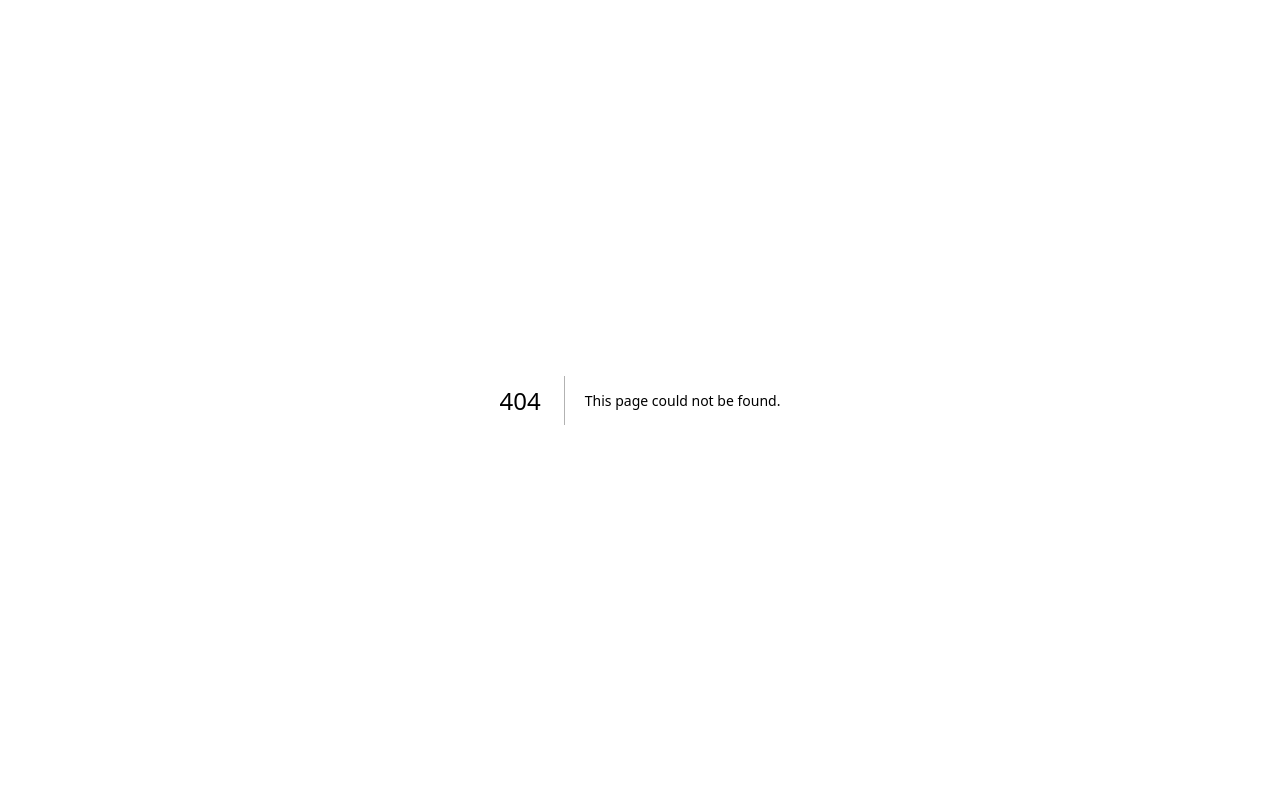
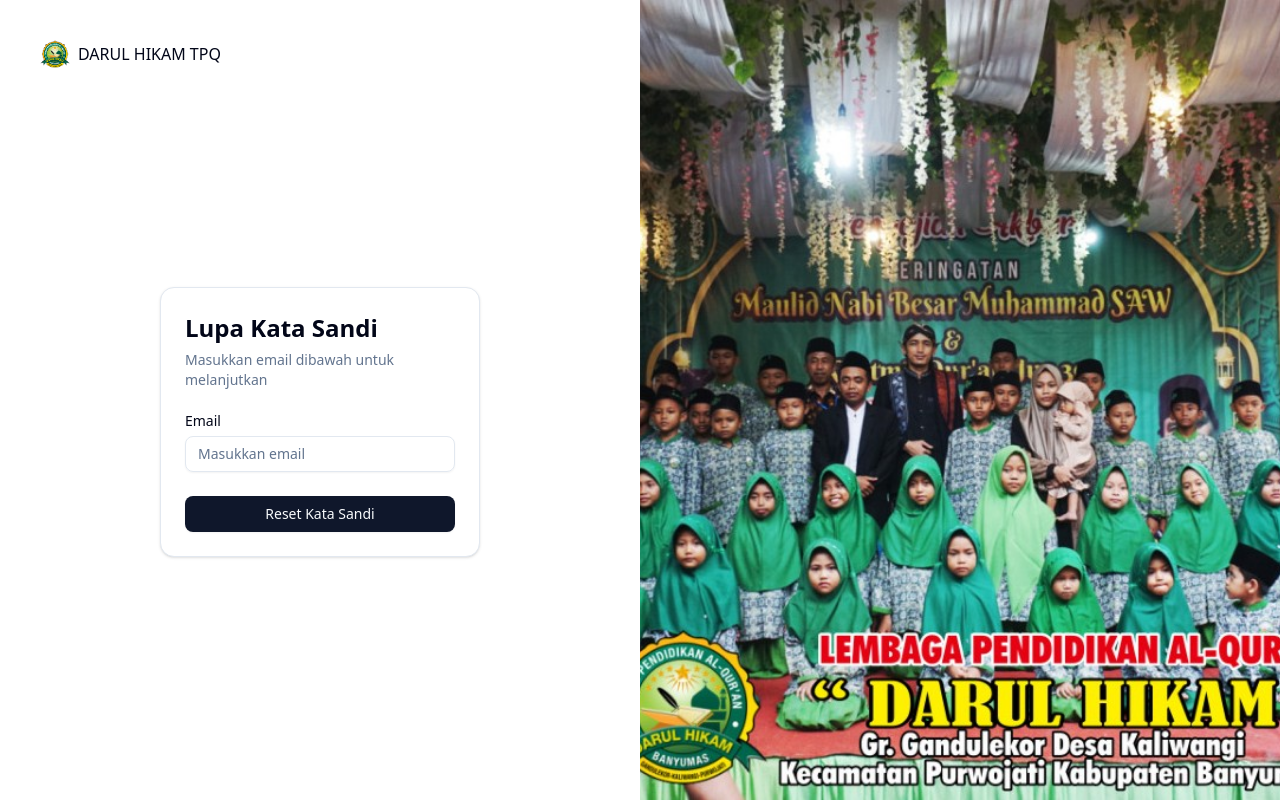
Before and after one commit to fahmiitmamul/darul-hikam-frontend, a Next.js app: page /lupa-sandi in a window 1280 px wide. Before the commit this address had no page. Built offline with nearby package versions, Linux system fonts and the light colour scheme.

Commit message:
update frontend

```diff
--- /dev/null
+++ b/app/(buku-pelajaran)/buku-pelajaran/page.jsx
@@ -0,0 +1,3 @@
+export default function BukuPelajaran() {
+  return <div></div>;
+}
--- /dev/null
+++ b/app/(kelembagaan)/mudir-atau-pimpinan/page.jsx
@@ -0,0 +1,3 @@
+export default function MudirAtauPimpinan() {
+  return <div>Mudir Atau Pimpinan</div>;
+}
--- /dev/null
+++ b/app/(kelembagaan)/profil/page.jsx
@@ -0,0 +1,3 @@
+export default function Profil() {
+  return <div>Profil</div>;
+}
--- /dev/null
+++ b/app/lupa-sandi/page.jsx
@@ -0,0 +1,38 @@
+import { ForgotPasswordForm } from "@/components/forgot-password";
+import Image from "next/image";
+import Link from "next/link";
+
+export default function LupaSandiPage() {
+  return (
+    <div className="grid min-h-svh lg:grid-cols-2">
+      <div className="flex flex-col gap-4 p-6 md:p-10">
+        <div className="flex justify-center gap-2 md:justify-start">
+          <Link href="/" className="flex items-center gap-2 font-medium">
+            <div>
+              <Image src="/darul-hikam.png" width={30} height={30} alt="Logo" />
+            </div>
+            DARUL HIKAM TPQ
+          </Link>
+        </div>
+        <div className="flex flex-1 items-center justify-center">
+          <div className="w-full max-w-xs">
+            <div className="flex flex-col gap-10">
+              <div>
+                <ForgotPasswordForm />
+              </div>
+            </div>
+          </div>
+        </div>
+      </div>
+      <div className="bg-muted relative hidden lg:block">
+        <Image
+          src="/darul-hikam-picture.jpeg"
+          width={1000}
+          height={1000}
+          alt="Image"
+          className="absolute inset-0 h-full w-full object-cover dark:brightness-[0.2]"
+        />
+      </div>
+    </div>
+  );
+}
--- /dev/null
+++ b/app/not-found.js
@@ -0,0 +1,26 @@
+import Link from "next/link";
+import { Button } from "@/components/ui/button";
+import { ArrowLeft } from "lucide-react";
+
+export default function NotFound() {
+  return (
+    <div className="flex flex-col items-center justify-center min-h-[calc(100vh-4rem)] px-4 text-center">
+      <div className="space-y-6 max-w-md">
+        <h1 className="text-6xl font-bold tracking-tighter sm:text-7xl">404</h1>
+        <h2 className="text-3xl font-semibold tracking-tight">
+          Halaman Tidak Ditemukan
+        </h2>
+        <p className="text-muted-foreground">
+          Maaf, kami tidak dapat menemukan halaman yang Anda cari. Halaman
+          tersebut mungkin telah dipindahkan, dihapus, atau tidak pernah ada.
+        </p>
+        <Button asChild size="lg" className="mt-4">
+          <Link href="/" className="flex items-center gap-2">
+            <ArrowLeft className="h-4 w-4" />
+            Kembali ke beranda
+          </Link>
+        </Button>
+      </div>
+    </div>
+  );
+}
--- /dev/null
+++ b/components/forgot-password.jsx
@@ -0,0 +1,44 @@
+import { cn } from "@/lib/utils";
+import { Button } from "@/components/ui/button";
+import {
+  Card,
+  CardContent,
+  CardDescription,
+  CardHeader,
+  CardTitle,
+} from "@/components/ui/card";
+import { Input } from "@/components/ui/input";
+import { Label } from "@/components/ui/label";
+
+export function ForgotPasswordForm({ className, ...props }) {
+  return (
+    <div className={cn("flex flex-col gap-6", className)} {...props}>
+      <Card>
+        <CardHeader>
+          <CardTitle className="text-2xl">Lupa Kata Sandi</CardTitle>
+          <CardDescription>
+            Masukkan email dibawah untuk melanjutkan
+          </CardDescription>
+        </CardHeader>
+        <CardContent>
+          <form>
+            <div className="flex flex-col gap-6">
+              <div className="grid gap-2">
+                <Label htmlFor="email">Email</Label>
+                <Input
+                  id="email"
+                  type="email"
+                  placeholder="Masukkan email"
+                  required
+                />
+              </div>
+              <Button type="submit" className="w-full cursor-pointer">
+                Reset Kata Sandi
+              </Button>
+            </div>
+          </form>
+        </CardContent>
+      </Card>
+    </div>
+  );
+}
--- a/components/login-form.jsx
+++ b/components/login-form.jsx
@@ -4,6 +4,7 @@ import { Button } from "@/components/ui/button";
 import { Input } from "@/components/ui/input";
 import { Label } from "@/components/ui/label";
 import { useRouter } from "next/navigation";
+import Link from "next/link";
 
 export function LoginForm({ className, ...props }) {
   const router = useRouter();
@@ -28,6 +29,12 @@ export function LoginForm({ className, ...props }) {
         <div className="grid gap-3">
           <div className="flex items-center">
             <Label htmlFor="password">Password</Label>
+            <Link
+              href="/lupa-sandi"
+              className="ml-auto inline-block text-sm underline-offset-4 hover:underline"
+            >
+              Lupa kata sandi?
+            </Link>
           </div>
           <Input
             id="password"
```
